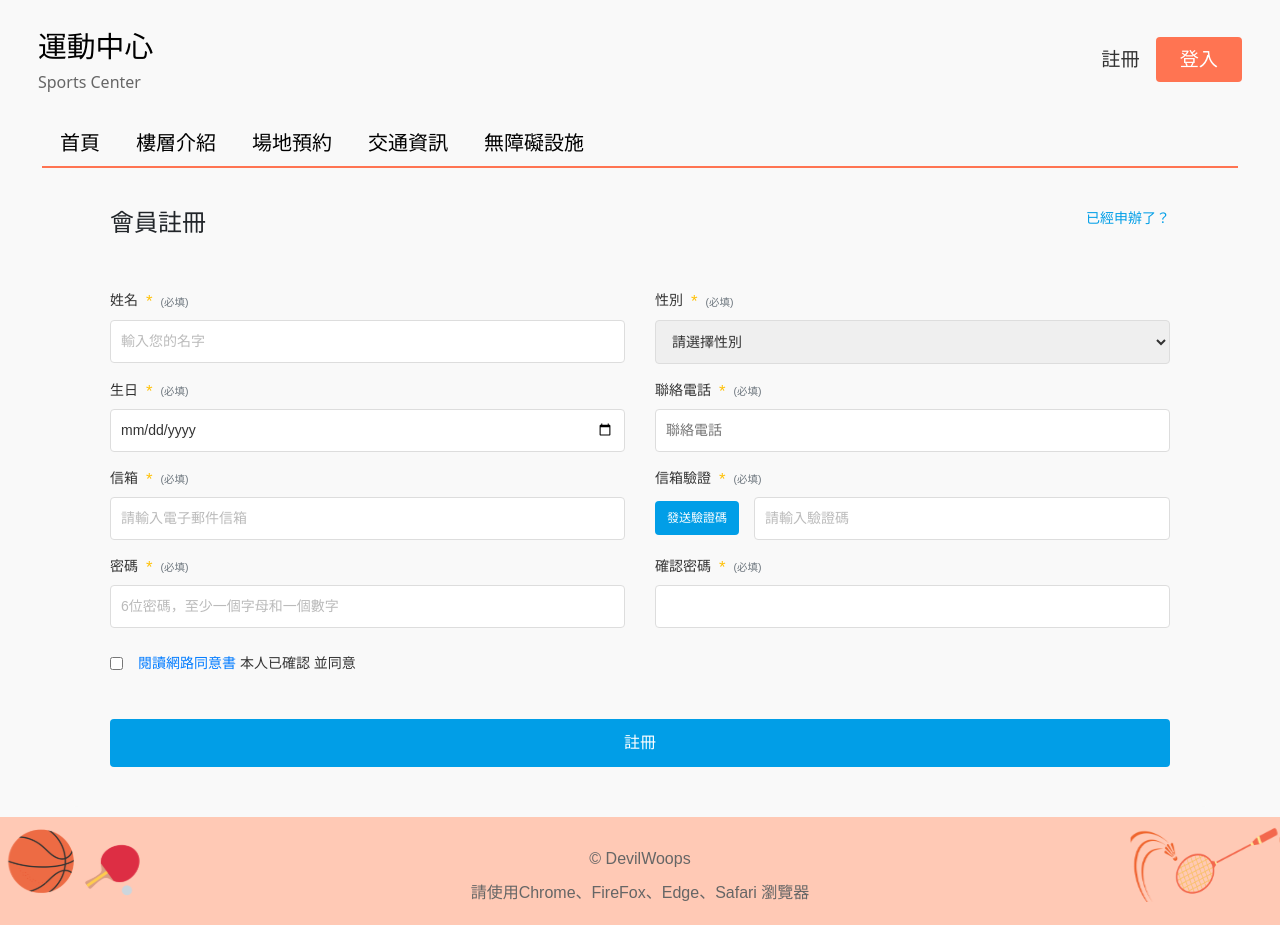
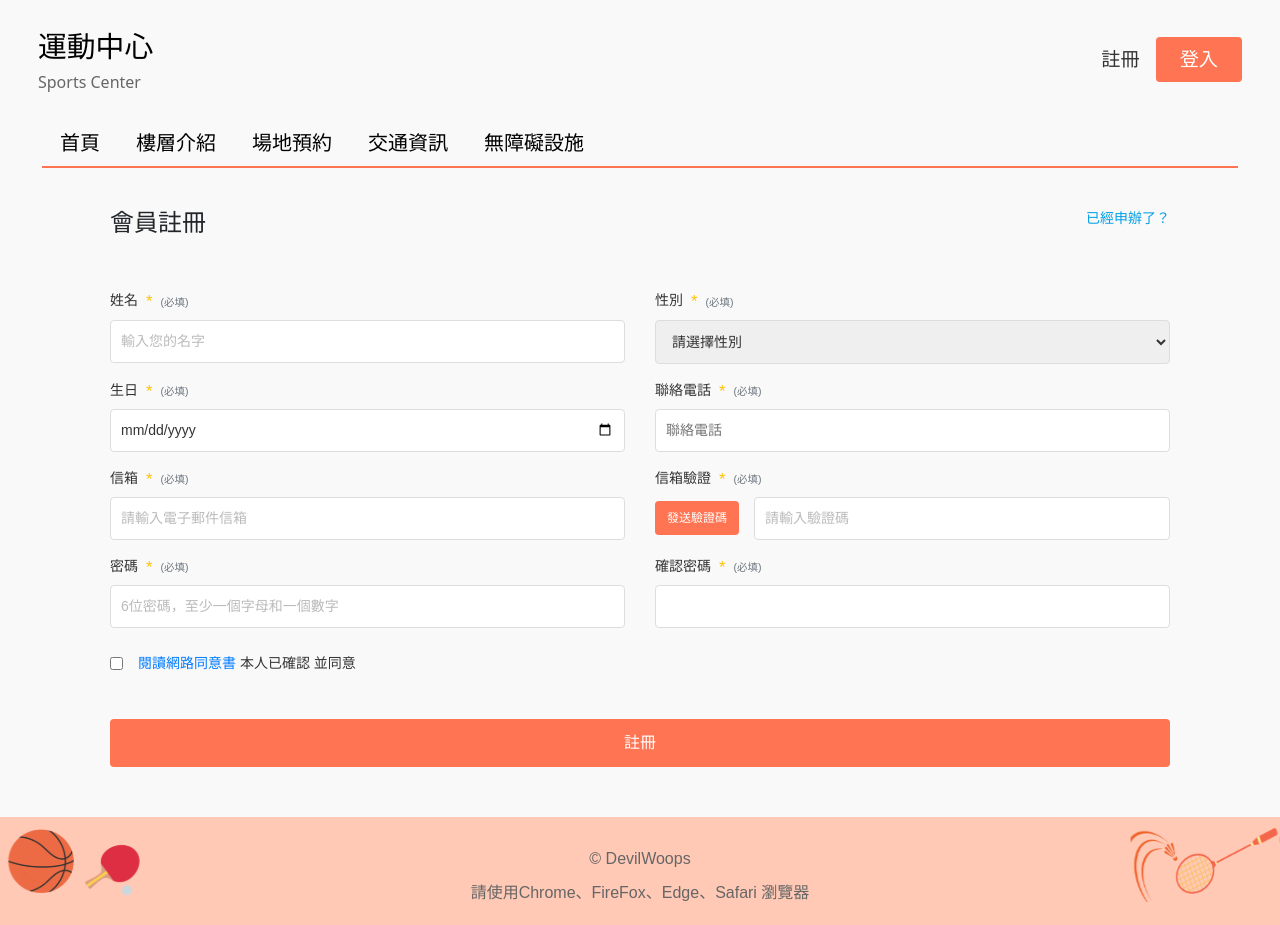
Before and after one commit to D1204480/sport_reservation_frontend, a Vue app in the folder sport_frontend/: page /register in a window 1280 px wide. Built offline with nearby package versions, Linux system fonts and the light colour scheme.

Commit message:
Update RegisterView.vue

```diff
--- a/sport_frontend/src/views/RegisterView.vue
+++ b/sport_frontend/src/views/RegisterView.vue
@@ -489,7 +489,7 @@ input[type="password"]::placeholder {
 
 .send-code-btn {
   padding: 8px 12px;
-  background-color: #019ee7;
+  background-color: #FF7452;
   color: #fff;
   border: none;
   border-radius: 4px;
@@ -513,7 +513,7 @@ input[type="password"]::placeholder {
 .submit-btn {
   width: 100%;
   padding: 12px;
-  background-color: #019ee7;
+  background-color: #FF7452;
   color: #fff;
   font-size: 16px;
   border: none;
@@ -522,8 +522,9 @@ input[type="password"]::placeholder {
   margin-top: 20px;
 }
 
+.send-code-btn:hover,
 .submit-btn:hover {
-  background-color: #0074a9;
+  background-color: #FF6242;
 }
 
 
```
